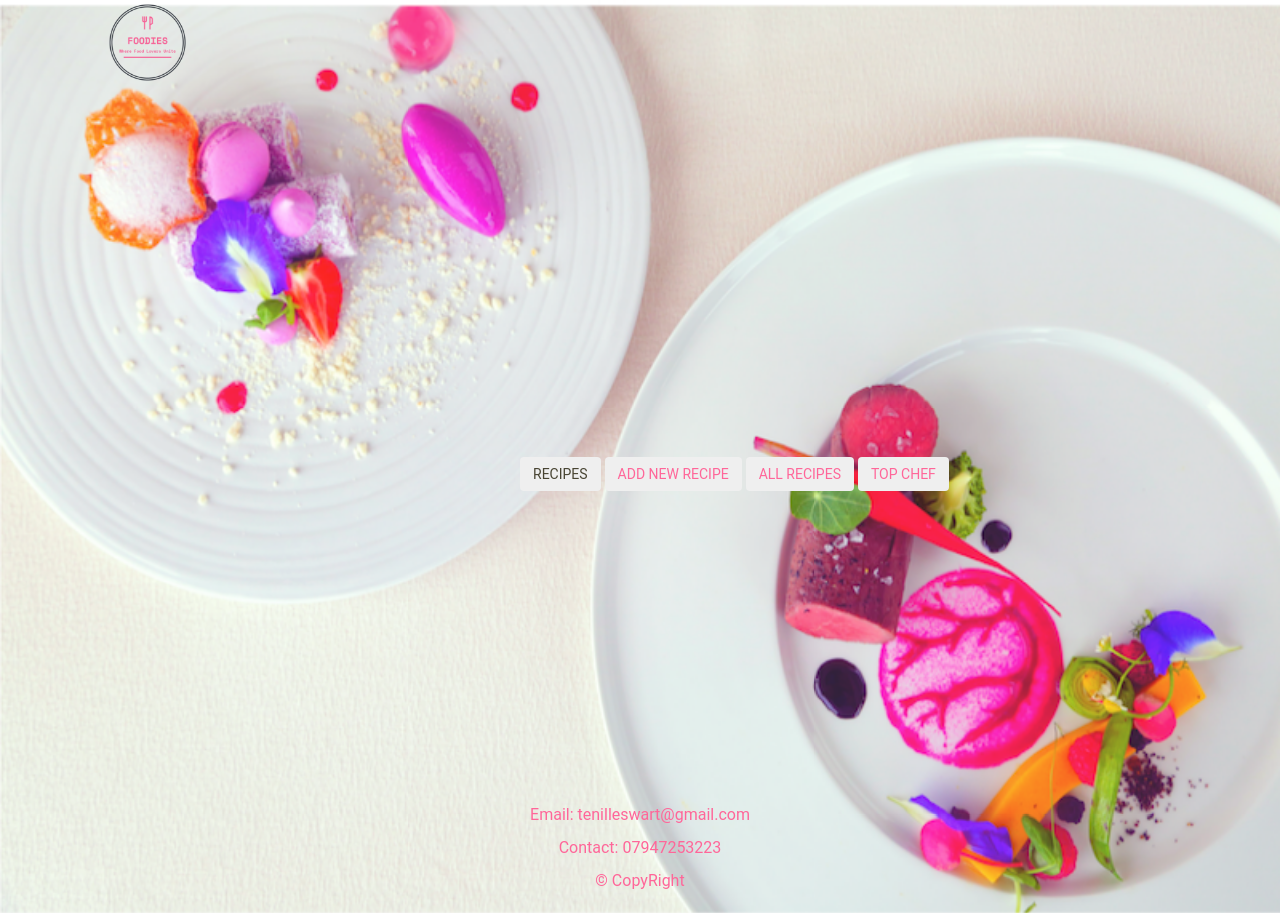
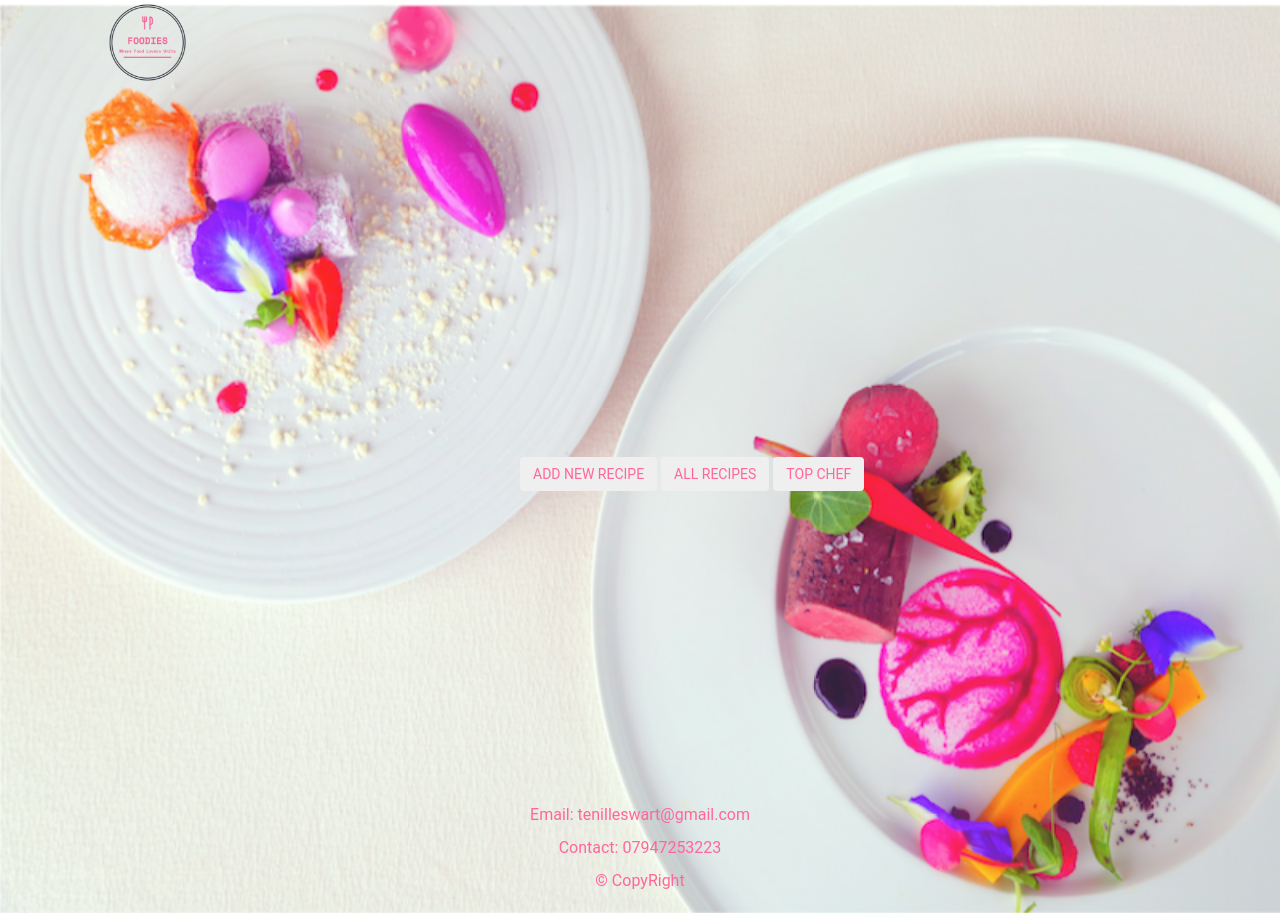
Before and after one commit to tenilleswart/foodies, a Flask app: page / in a window 1280 px wide; the page is wider, and only the part inside the window is pictured. Run offline with Flask 2, Linux system fonts and the light colour scheme; some libraries are stand-ins or nearby versions.

```diff
--- a/templates/index.html
+++ b/templates/index.html
@@ -2,7 +2,7 @@
 <html lang="en-us">
 
 <head>
-    <title>RECIPES</title>
+    <title>Home</title>
     <meta charset="utf-8">
     <meta name="viewport" content="width=device-width, initial-scale=1">
 
@@ -34,7 +34,6 @@
     </div>
     <div class="container">
         <div class="btn-wrapper">
-            <button class="btn menu-button">RECIPES</button>
             <button class="btn menu-button"> <a href="{{ url_for('addnew') }}">ADD NEW RECIPE</a></button>
             <button class="btn menu-button"> <a href="{{ url_for('allrecipes') }}">ALL RECIPES</a></button>
             <button class="btn menu-button"><a href="{{ url_for('topchef') }}">TOP CHEF</a></button>
```
Also changed, not shown: templates/addnew.html (+8 -21 lines).
